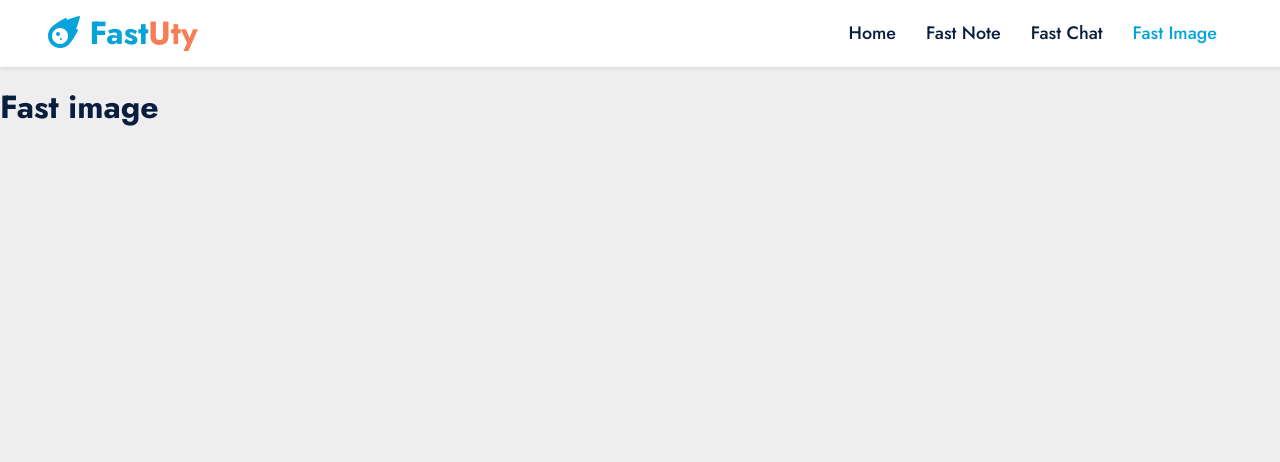
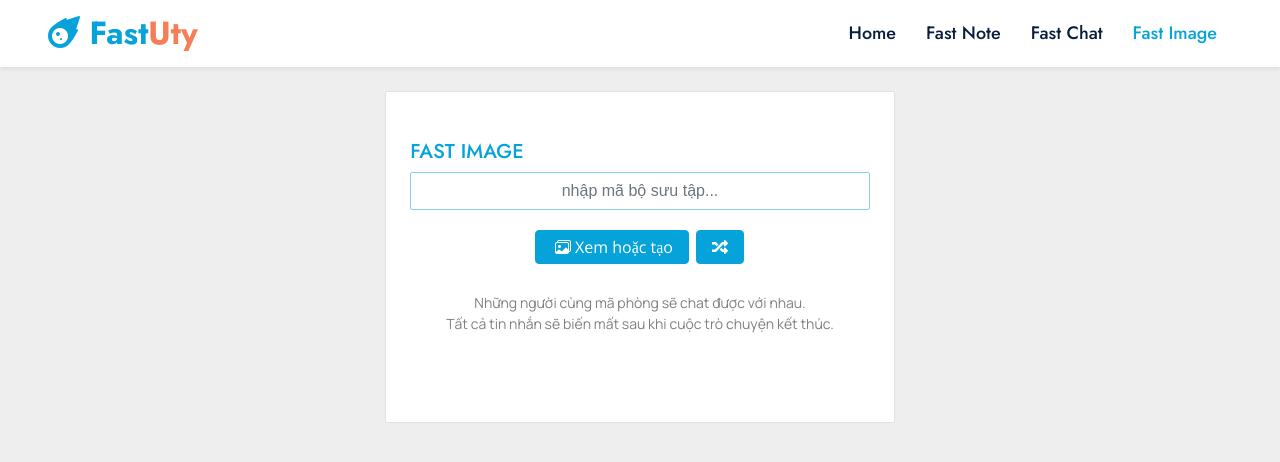
Before and after one commit to nhuttruong201/fastuty-react-js, a React (Create React App) app: page /image in a window 1280 px wide. Shown: the top 462 px of the page. Built offline with nearby package versions, Linux system fonts and the light colour scheme; no server answers.

Commit message:
Add search fast image code page

```diff
--- a/public/index.html
+++ b/public/index.html
@@ -1,47 +1,56 @@
 <!DOCTYPE html>
 <html lang="en">
-
     <head>
         <meta charset="utf-8" />
         <link rel="icon" href="%PUBLIC_URL%/img/logo.png" />
         <meta name="viewport" content="width=device-width, initial-scale=1" />
         <meta name="theme-color" content="#000000" />
-  <meta name="description" content="Web site created using create-react-app" />
-  <link rel="apple-touch-icon" href="%PUBLIC_URL%/logo192.png" />
+        <meta
+            name="description"
+            content="Web site created using create-react-app"
+        />
         <link rel="manifest" href="%PUBLIC_URL%/manifest.json" />
 
         <title>Fastuty Home</title>
 
         <!-- Google Web Fonts -->
-  <link rel="preconnect" href="https://fonts.gstatic.com">
-  <link href="https://fonts.googleapis.com/css2?family=Jost:wght@500;600;700&family=Open+Sans:wght@400;600&display=swap"
-    rel="stylesheet">
+        <link rel="preconnect" href="https://fonts.gstatic.com" />
+        <link
+            href="https://fonts.googleapis.com/css2?family=Jost:wght@500;600;700&family=Open+Sans:wght@400;600&display=swap"
+            rel="stylesheet"
+        />
 
         <!-- Icon Font Stylesheet -->
-  <link href="https://cdnjs.cloudflare.com/ajax/libs/font-awesome/5.10.0/css/all.min.css" rel="stylesheet">
-  <link href="https://cdn.jsdelivr.net/npm/bootstrap-icons@1.4.1/font/bootstrap-icons.css" rel="stylesheet">
+        <link
+            href="https://cdnjs.cloudflare.com/ajax/libs/font-awesome/5.10.0/css/all.min.css"
+            rel="stylesheet"
+        />
+        <link
+            href="https://cdn.jsdelivr.net/npm/bootstrap-icons@1.4.1/font/bootstrap-icons.css"
+            rel="stylesheet"
+        />
 
         <!-- Customized Bootstrap Stylesheet -->
-  <link href="%PUBLIC_URL%/css/bootstrap.min.css" rel="stylesheet">
+        <link href="%PUBLIC_URL%/css/bootstrap.min.css" rel="stylesheet" />
 
         <!-- Template Stylesheet -->
-  <link href="%PUBLIC_URL%/css/style.css" rel="stylesheet">
+        <link href="%PUBLIC_URL%/css/style.css" rel="stylesheet" />
 
         <!-- Editor -->
-  <link rel="stylesheet" href="%PUBLIC_URL%/css/subline.min.css">
+        <link rel="stylesheet" href="%PUBLIC_URL%/css/subline.min.css" />
         <script src="%PUBLIC_URL%/js/highlight.min.js"></script>
         <script>
             hljs.configure({
                 languages: ["javascript", "ruby", "python", "rust"],
             });
         </script>
-
     </head>
 
     <body>
-
-  <div id="spinner"
-    class="show bg-white position-fixed translate-middle w-100 vh-100 top-50 start-50 d-flex align-items-center justify-content-center">
+        <div
+            id="spinner"
+            class="show bg-white position-fixed translate-middle w-100 vh-100 top-50 start-50 d-flex align-items-center justify-content-center"
+        >
             <div class="spinner-grow text-primary m-1" role="status">
                 <span class="sr-only">Loading...</span>
             </div>
@@ -56,7 +65,9 @@
         <!-- TODO root -->
         <div id="root" class="h-100"></div>
 
-  <button class="btn btn-lg btn-primary btn-lg-square rounded back-to-top">
+        <button
+            class="btn btn-lg btn-primary btn-lg-square rounded back-to-top"
+        >
             <i class="bi bi-arrow-up"></i>
         </button>
 
@@ -86,9 +97,7 @@
                     document.body.scrollTop = 0; // For Safari
                     document.documentElement.scrollTop = 0;
                 });
-    })
-
+            });
         </script>
     </body>
-
 </html>
--- a/src/App.js
+++ b/src/App.js
@@ -11,6 +11,8 @@ import BackupPage from "./components/NotePages/BackupPage";
 import Chat from "./components/ChatPages/Chat";
 import SharePage from "./components/NotePages/SharePage";
 import SearchChatRoom from "./components/ChatPages/SearchChatRoom";
+import SearchImage from "./components/FastImage/SearchImage";
+import Image from "./components/FastImage/Image";
 
 class App extends Component {
     render() {
@@ -39,8 +41,11 @@ class App extends Component {
                     <Route path="/chat/:roomId" exact>
                         <Chat />
                     </Route>
-                    <Route path="/image">
-                        <h1>Fast image</h1>
+                    <Route path="/image" exact>
+                        <SearchImage />
+                    </Route>
+                    <Route path="/image/:imageCode" exact>
+                        <Image />
                     </Route>
                 </Switch>
             </Router>
--- /dev/null
+++ b/src/components/FastImage/Image.js
@@ -0,0 +1,50 @@
+import React from "react";
+import axios from "../../configs/axios";
+import { withRouter } from "react-router-dom";
+
+class Image extends React.Component {
+    constructor(props) {
+        super(props);
+        this.state = {
+            isLoading: true,
+        };
+    }
+    fetchData = async (imageCode) => {
+        let res = await axios.get(`/api/collection/${imageCode}`);
+        // if(res.data.isPrivate)
+        // {
+        //     this.setState({
+
+        //     })
+        // }
+        console.log(res);
+    };
+
+    async componentDidMount() {
+        let { imageCode } = this.props.match.params;
+        console.log(imageCode);
+        document.title = `Fast Image - ${imageCode}`;
+        // setTimeout(() => {
+        //     this.setState({ isLoading: false });
+        // }, 2000);
+        await this.fetchData(imageCode);
+    }
+
+    render() {
+        let { isLoading } = this.state;
+        return (
+            <>
+                {isLoading && (
+                    <div className="center">
+                        <h5 className="text-center text-primary">
+                            Đang tải dữ liệu...
+                        </h5>
+                    </div>
+                )}
+                {!isLoading && <> </>}
+            </>
+        );
+    }
+}
+
+export default withRouter(Image);
--- /dev/null
+++ b/src/components/FastImage/SearchImage.js
@@ -0,0 +1,101 @@
+import React from "react";
+import { withRouter } from "react-router-dom";
+class SearchImage extends React.Component {
+    constructor(props) {
+        super(props);
+        this.state = {
+            inputCode: "",
+            errMsg: "",
+        };
+    }
+    handleOnChangeInputCode = (event) => {
+        this.setState({
+            inputCode: event.target.value,
+        });
+    };
+    handleSubmit = (e) => {
+        e.preventDefault();
+        if (this.state.inputCode === "") {
+            this.setState({
+                errMsg: "Bạn chưa nhập mã bộ sưu tập!",
+            });
+            return;
+        }
+        this.props.history.push("/image/" + this.state.inputCode);
+        console.log("submit");
+    };
+    handleRandom = (e) => {
+        e.preventDefault();
+    };
+    componentDidMount() {
+        document.title = "Fast Image";
+    }
+
+    render() {
+        let { inputCode, errMsg } = this.state;
+
+        return (
+            <div className="container-fluid">
+                <div className="row justify-content-center">
+                    <div className="col-md-5 col-sm-10 col-12 ">
+                        <div className="mx-auto mt-4 px-4 py-5 bg-white rounded border">
+                            <h5 className="text-primary text-uppercase">
+                                Fast Image
+                            </h5>
+                            <form>
+                                <div className="form-group mt 4">
+                                    {errMsg && (
+                                        <p className="text-danger">{errMsg}</p>
+                                    )}
+                                    <input
+                                        type="text"
+                                        className="form-control text-center"
+                                        autoFocus
+                                        placeholder="nhập mã bộ sưu tập..."
+                                        value={inputCode}
+                                        onChange={(event) =>
+                                            this.handleOnChangeInputCode(event)
+                                        }
+                                    />
+                                </div>
+                                <div className="form-group mt-3 text-center">
+                                    <button
+                                        className="btn btn-primary "
+                                        onClick={(e) => this.handleSubmit(e)}
+                                    >
+                                        <i className="bi bi-images m-1"></i>
+                                        Xem hoặc tạo
+                                    </button>
+                                    <button
+                                        className="btn btn-primary m-1"
+                                        onClick={(e) => {
+                                            this.handleRandom(e);
+                                        }}
+                                    >
+                                        <i className="fas fa-random"></i>
+                                    </button>
+                                </div>
+                            </form>
+                            <p
+                                className="text-center p-4 text-black-50"
+                                style={{ fontSize: "14px" }}
+                            >
+                                <span>
+                                    Những người cùng mã phòng sẽ chat được với
+                                    nhau.
+                                </span>
+                                <br></br>
+                                <span>
+                                    Tất cả tin nhắn sẽ biến mất sau khi cuộc trò
+                                    chuyện kết thúc.
+                                </span>
+                            </p>
+                        </div>
+                    </div>
+                </div>
+            </div>
+        );
+    }
+}
+
+export default withRouter(SearchImage);
```
Also changed, not shown: 1 other file (tests, documents, lock files or other folders). Lines whose indentation alone changed are shown as unchanged.
